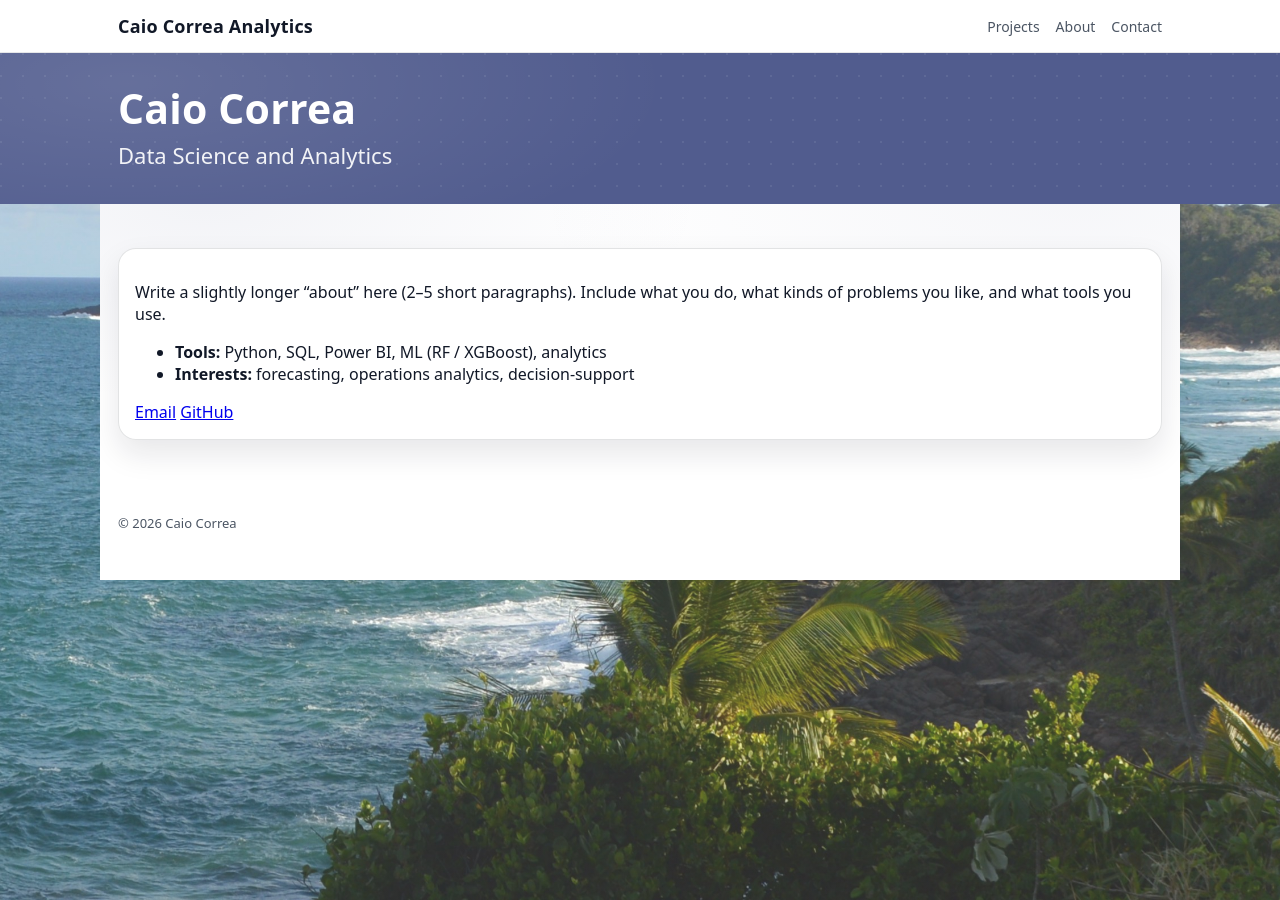
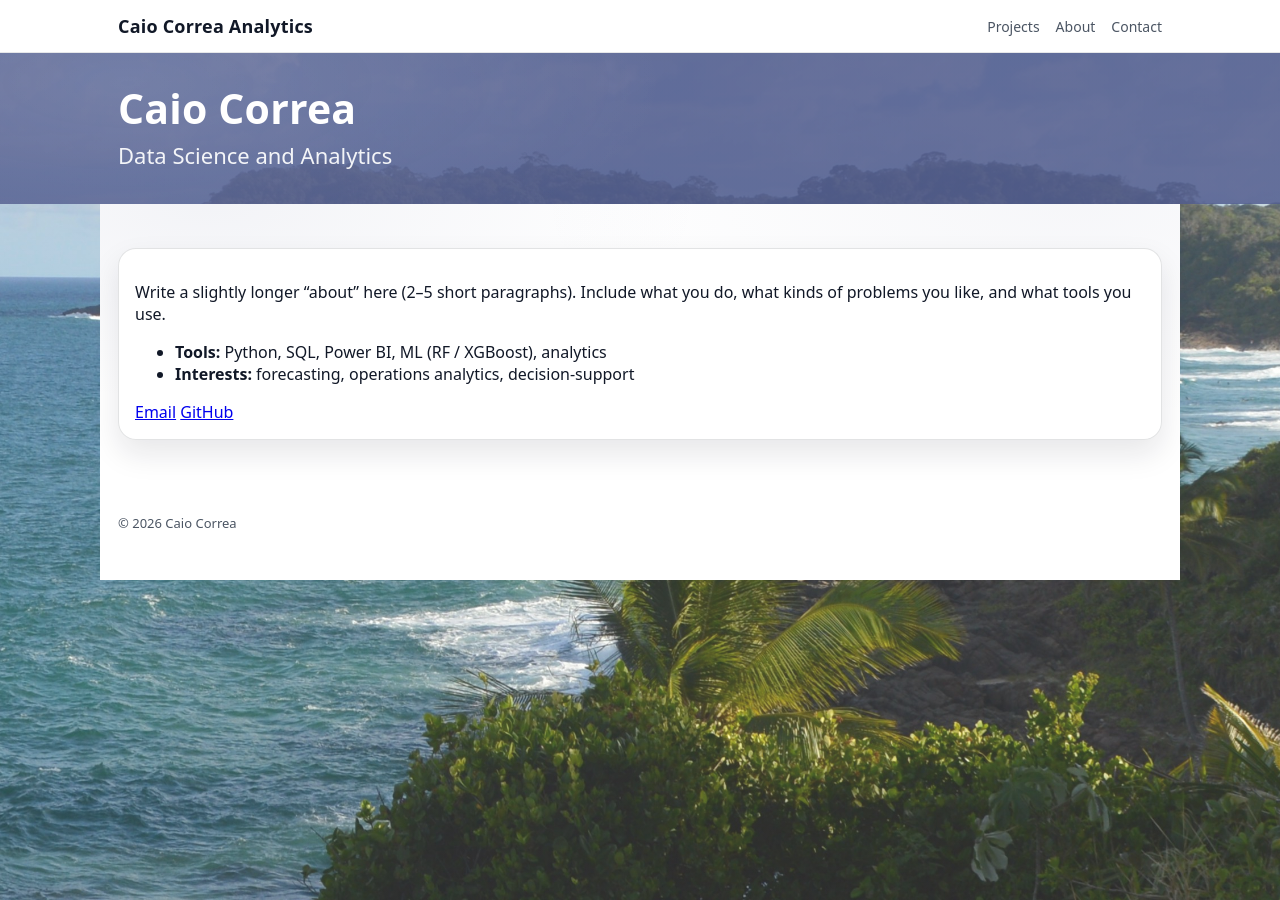
Before and after one commit to dr-caio-correa/dr-caio-correa.github.io, a Jekyll site: the page built from about.md, in a window 1280 px wide. Built offline with Jekyll 4.4.1, drawn with Linux system fonts in a browser that asks for light colours.

Commit message:
Update hero section background and gradient
Changed the hero section's background to transparent and updated the gradient pattern.

```diff
--- a/assets/css/style.css
+++ b/assets/css/style.css
@@ -67,9 +67,9 @@ body{
 
 /* Blue banner */
 .hero{
-  background: var(--blue);
   position:relative;
   overflow:hidden;
+  background: transparent;
 }
 
 /* minimalist pattern on the blue banner */
@@ -78,10 +78,13 @@ body{
   position:absolute;
   inset:0;
   background:
-    radial-gradient(circle at 1px 1px, rgba(255,255,255,.22) 1px, transparent 1.6px);
-  background-size: 22px 22px;
-  opacity:.35;
+    linear-gradient(
+      rgba(81,92,142,.85),
+      rgba(81,92,142,.85)
+    );
+  z-index:0;
 }
+
 .hero::after{
   content:"";
   position:absolute;
```
